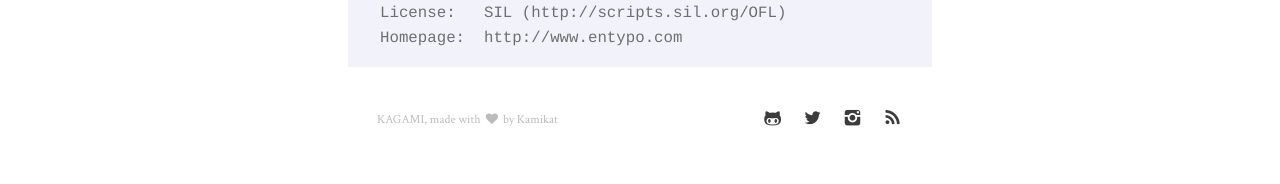
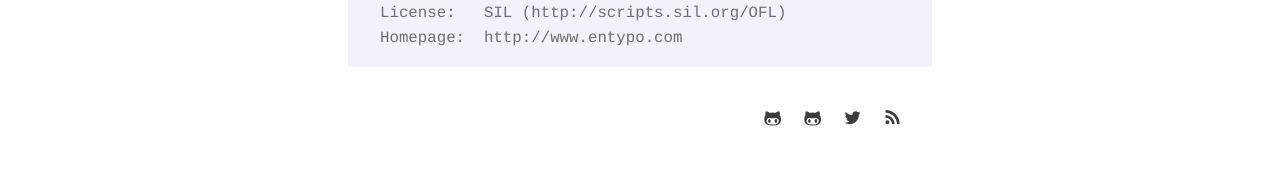
Before and after one commit to tanaymeh/blog, a Jekyll site: the page built from assets/font/LICENSE.md, in a window 1280 px wide. Shown: the part 905-1089 px from the top of the page. Built offline with Jekyll 4.4.1, drawn with Linux system fonts in a browser that asks for light colours; our own code applies the rules of GitHub Pages for plain Markdown files.

Commit message:
Update footer.html

```diff
--- a/_includes/footer.html
+++ b/_includes/footer.html
@@ -2,22 +2,25 @@
 
   <div class="wrapper">
     <div class="social-links">
-      <a class="social-link social-github" href="https://github.com/{{ site.github_username }}">
+      <a class="social-link social-linkedin" href="https://www.linkedin.com/in/tanaymehta28/">
         <i class="icon-github"></i>
       </a>
-      <a class="social-link social-twitter" href="https://twitter.com/{{ site.twitter_username }}">
+      <a class="social-link social-github" href="https://github.com/heytanay">
+        <i class="icon-github"></i>
+      </a>
+      <a class="social-link social-twitter" href="https://twitter.com/heyytanay">
         <i class="icon-twitter"></i>
       </a>
-      <a class="social-link social-instagram" href="https://instagram.com/{{ site.instagram_username }}">
+<!--       <a class="social-link social-instagram" href="https://instagram.com/{{ site.instagram_username }}">
         <i class="icon-instagram"></i>
-      </a>
+      </a> -->
       <a class="social-link social-rss" href="{{ "/feed.xml" | relative_url  }}" target="_blank">
         <i class="icon-rss"></i>
       </a>
     </div>
-    <div class="credits">
+<!--     <div class="credits">
       KAGAMI, made with <i class="icon-heart"></i> by Kamikat
-    </div>
+    </div> -->
   </div>
 
 </footer>
```
